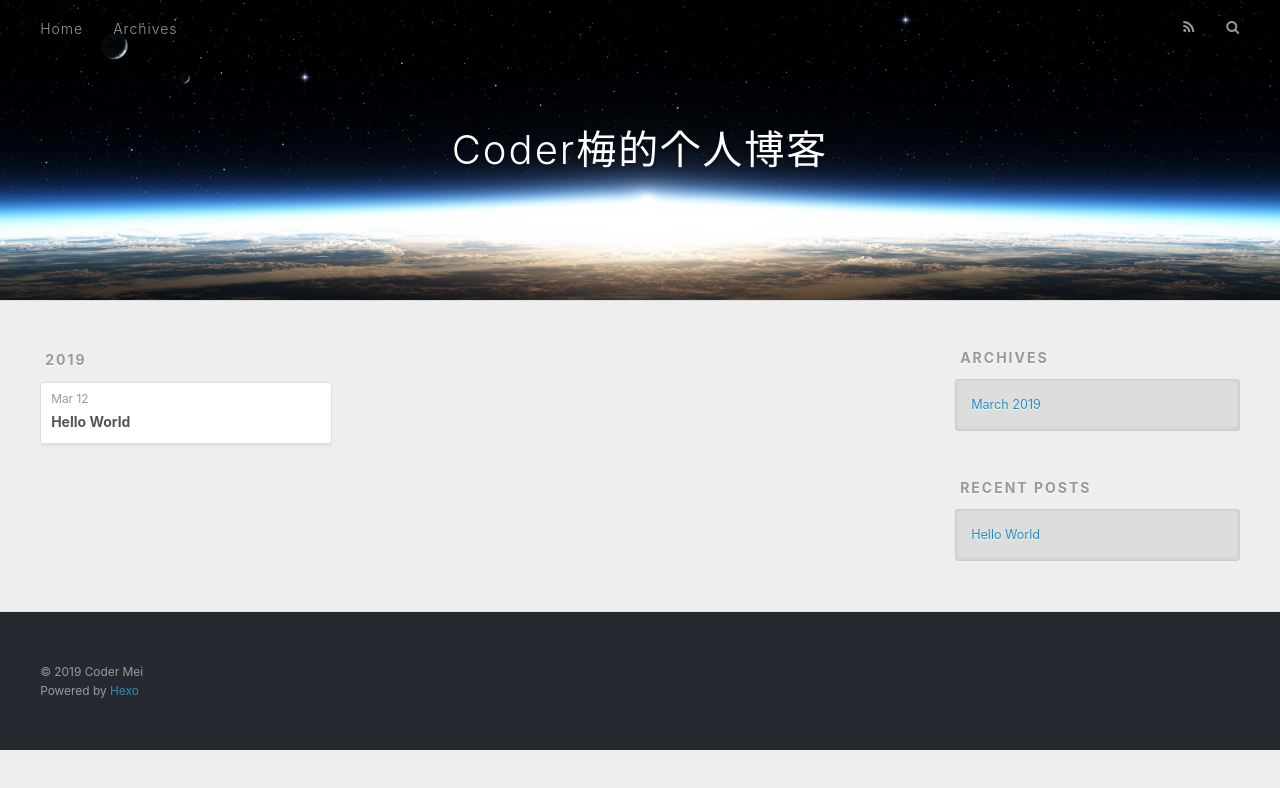
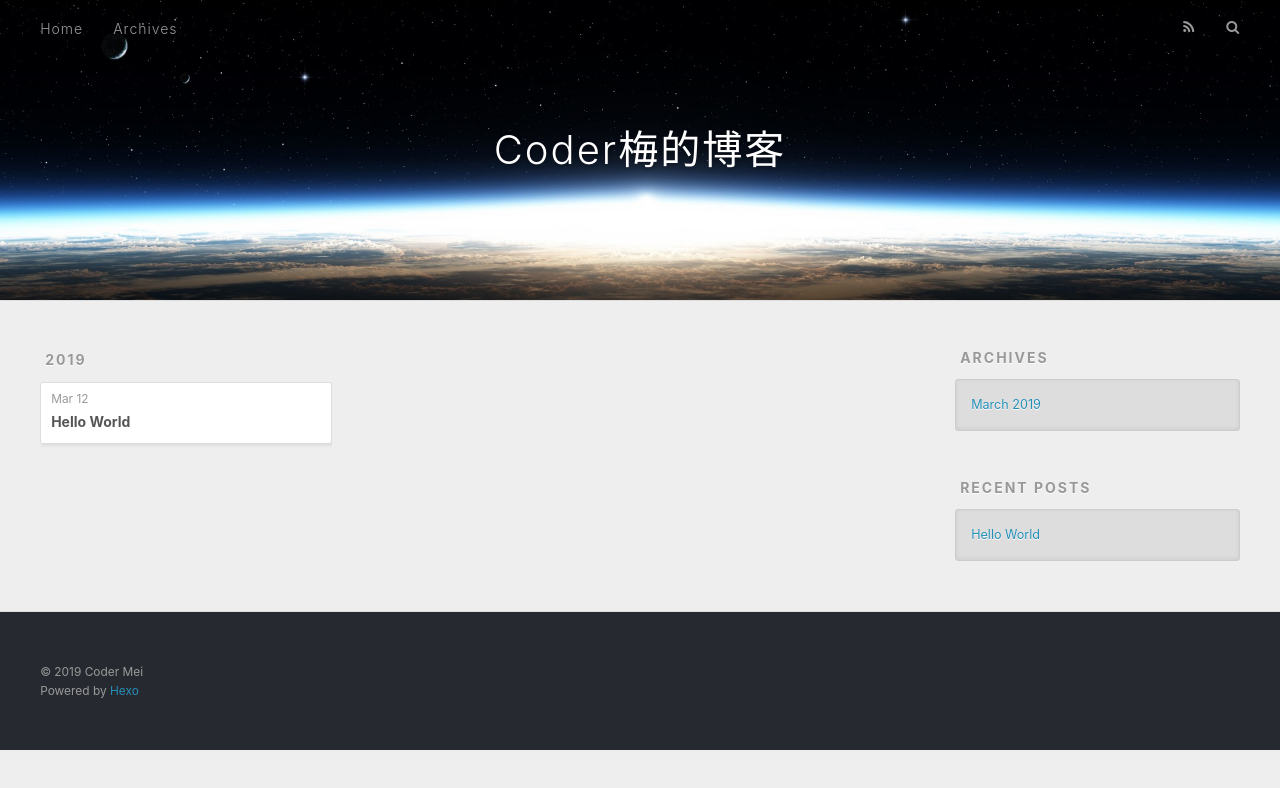
Before and after one commit to coder-mei/coder-mei.github.io, a plain HTML site: page archives/2019/03/index.html in a window 1280 px wide. Drawn offline with nearby package versions, Linux system fonts and the light colour scheme.

Commit message:
Site updated: 2019-03-12 13:44:44

```diff
--- a/archives/2019/03/index.html
+++ b/archives/2019/03/index.html
@@ -5,17 +5,17 @@
 
 
 
-  <title>Archives: 2019/3 | Coder梅的个人博客</title>
+  <title>Archives: 2019/3 | Coder梅的博客</title>
   <meta name="viewport" content="width=device-width, initial-scale=1, maximum-scale=1">
   <meta property="og:type" content="website">
-<meta property="og:title" content="Coder梅的个人博客">
+<meta property="og:title" content="Coder梅的博客">
 <meta property="og:url" content="http://yoursite.com/archives/2019/03/index.html">
-<meta property="og:site_name" content="Coder梅的个人博客">
+<meta property="og:site_name" content="Coder梅的博客">
 <meta property="og:locale" content="default">
 <meta name="twitter:card" content="summary">
-<meta name="twitter:title" content="Coder梅的个人博客">
+<meta name="twitter:title" content="Coder梅的博客">
 
-    <link rel="alternate" href="/atom.xml" title="Coder梅的个人博客" type="application/atom+xml">
+    <link rel="alternate" href="/atom.xml" title="Coder梅的博客" type="application/atom+xml">
 
 
     <link rel="icon" href="/favicon.png">
@@ -34,7 +34,7 @@
   <div id="header-outer" class="outer">
     <div id="header-title" class="inner">
       <h1 id="logo-wrap">
-        <a href="/" id="logo">Coder梅的个人博客</a>
+        <a href="/" id="logo">Coder梅的博客</a>
       </h1>
 
     </div>
```
Also changed, not shown: 2019/03/12/hello-world/index.html (+4 -4 lines), archives/2019/index.html (+6 -6 lines), archives/index.html (+6 -6 lines), index.html (+6 -6 lines).
